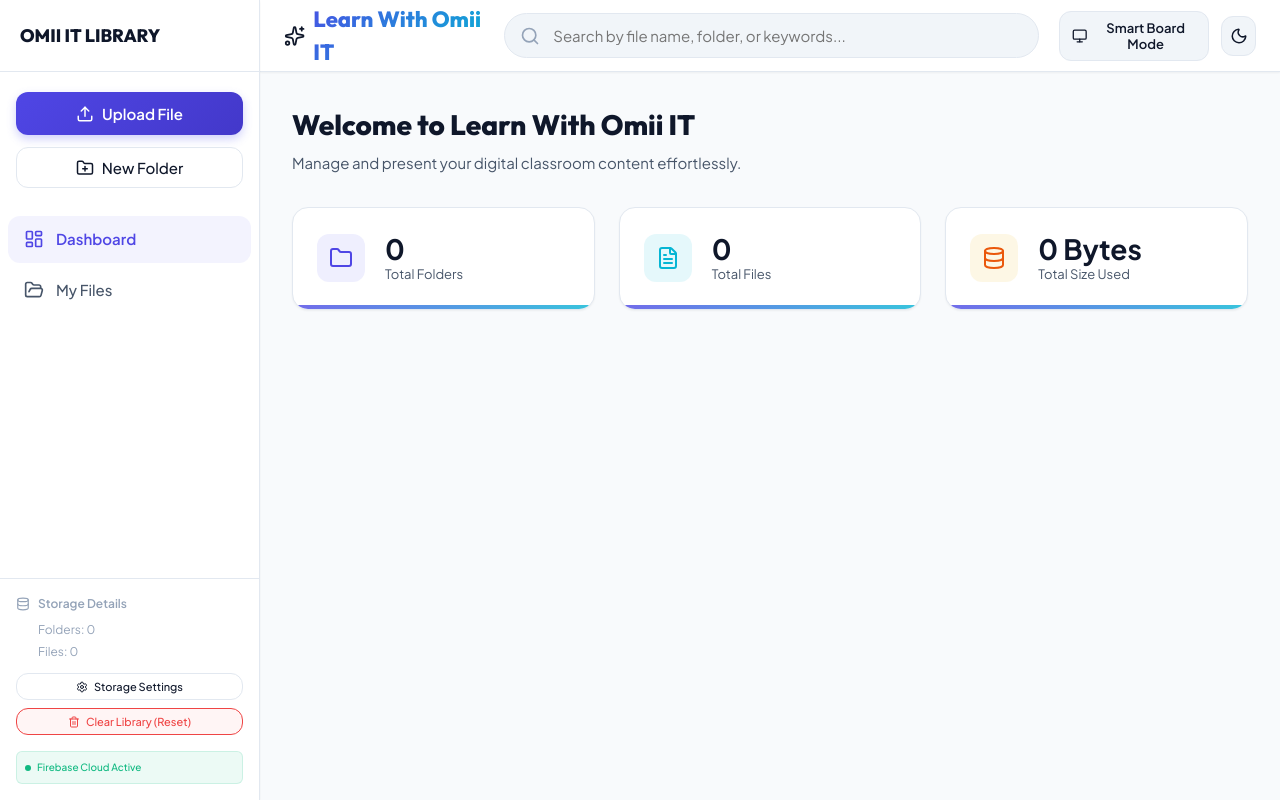
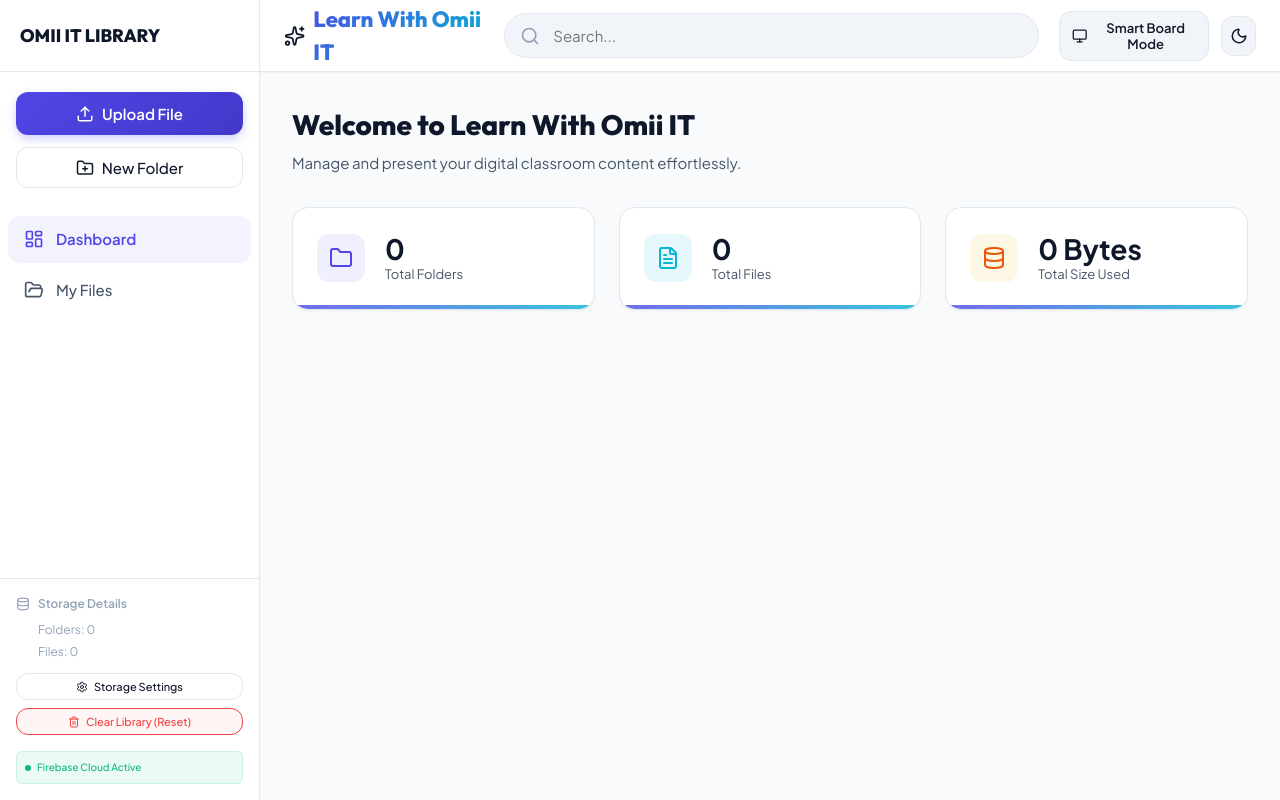
Before and after one commit to Omii-grok/learn-with-omii, a React (Vite) app: page / in a window 1280 px wide. Built offline with nearby package versions, Linux system fonts and the light colour scheme; no server answers; the database is empty.

Commit message:
style: shorten search input placeholder to Search...

```diff
--- a/src/components/Navbar.jsx
+++ b/src/components/Navbar.jsx
@@ -26,7 +26,7 @@ export default function Navbar({
         <Search className="search-icon" />
         <input
           type="text"
-          placeholder="Search by file name, folder, or keywords..."
+          placeholder="Search..."
           className="search-input"
           value={searchQuery}
           onChange={(e) => setSearchQuery(e.target.value)}
```
